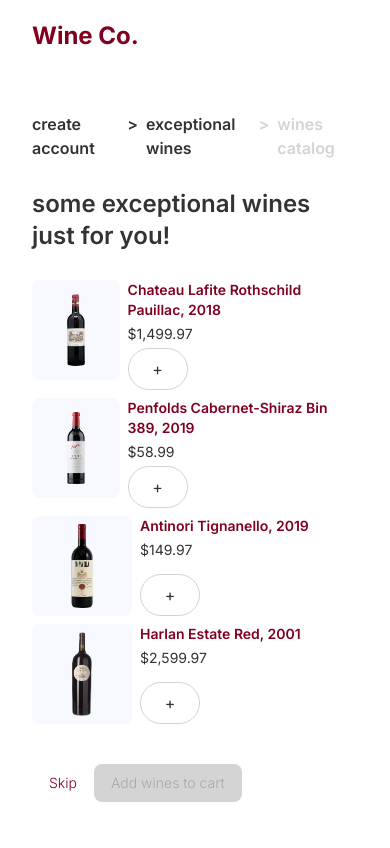
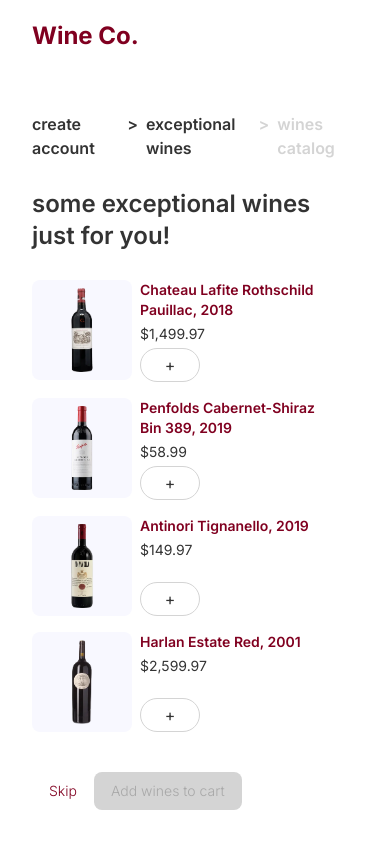
Before and after one commit to vctormb/wineco, a Next.js app: page /setup/exceptional-wines in a window 390 px wide. Built offline with nearby package versions, Linux system fonts and the light colour scheme; no server answers.

Commit message:
adjusting responsive layout

```diff
--- a/pages/setup/exceptional-wines.tsx
+++ b/pages/setup/exceptional-wines.tsx
@@ -94,7 +94,7 @@ export default function ExceptionalWines() {
       <h1 className="text-2xl font-semibold mt-7 mb-7 max-w-xs">
         some exceptional wines just for you!
       </h1>
-      <div className="grid grid-cols-1 lg:grid-cols-[repeat(2,_minmax(0,23.75rem))] gap-2">
+      <div className="grid grid-cols-1 lg:grid-cols-[repeat(2,_minmax(0,23.75rem))] gap-4">
         {wines.map((wine) => (
           <ProductItem
             key={wine.src}
--- a/templates/footer.tsx
+++ b/templates/footer.tsx
@@ -91,7 +91,7 @@ export function Footer() {
               ))}
             </ul>
           </div>
-          <div className="flex gap-16">
+          <div className="flex flex-col sm:flex-row gap-16">
             <ul className="flex gap-4 flex-col">
               <li>
                 <span className="font-semibold text-white">Our Company</span>
--- a/templates/product-item.tsx
+++ b/templates/product-item.tsx
@@ -32,7 +32,7 @@ export function ProductItem({ wineItem, isSelected, onSelect }: Props) {
           priority
         />
       </div>
-      <div className="flex flex-col justify-between gap-1">
+      <div className="flex flex-col max-w-[11.25rem] sm:max-w-full justify-between gap-1">
         <div className="flex flex-col gap-1 text-sm">
           <span className="font-semibold text-red-900">{wineItem.label}</span>
           <span className="text-sm">
@@ -42,7 +42,7 @@ export function ProductItem({ wineItem, isSelected, onSelect }: Props) {
         <button
           aria-label={buttonLabel}
           onClick={() => onSelect()}
-          className="self-start min-w-[3.75rem] rounded-full p-2 border border-neutral-300 hover:bg-yellow-100 transition"
+          className="self-start min-w-[3.75rem] rounded-full p-1 sm:p-2 border border-neutral-300 hover:bg-yellow-100 transition"
         >
           {isSelected ? '-' : '+'}
         </button>
```
